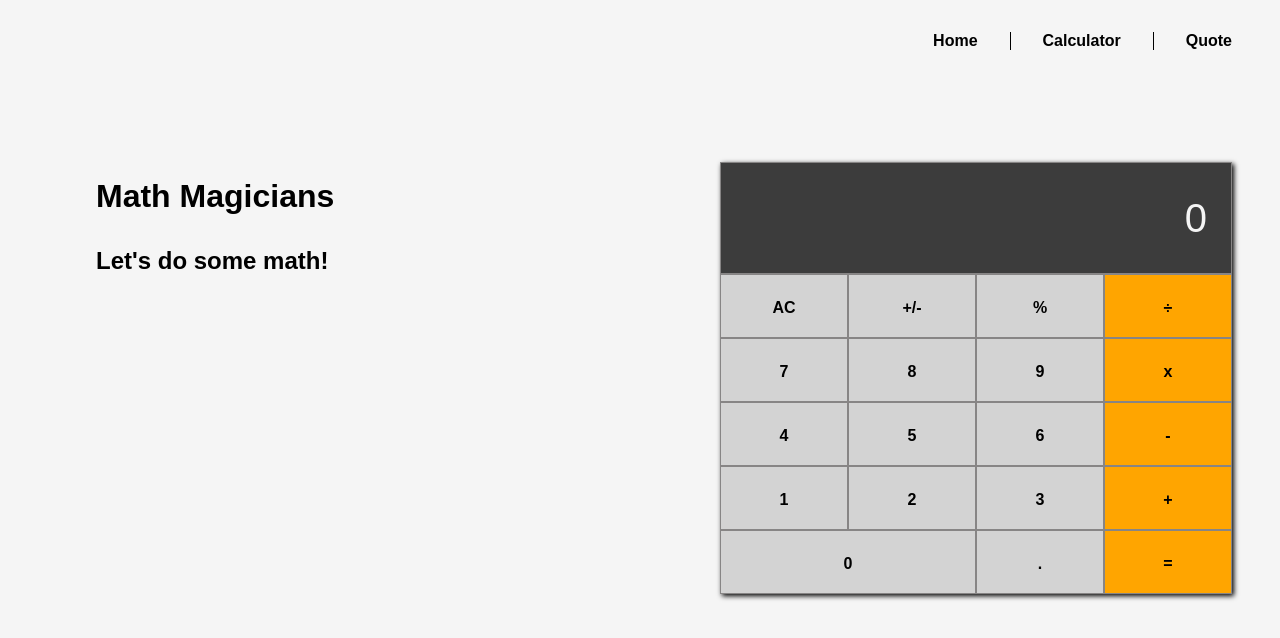
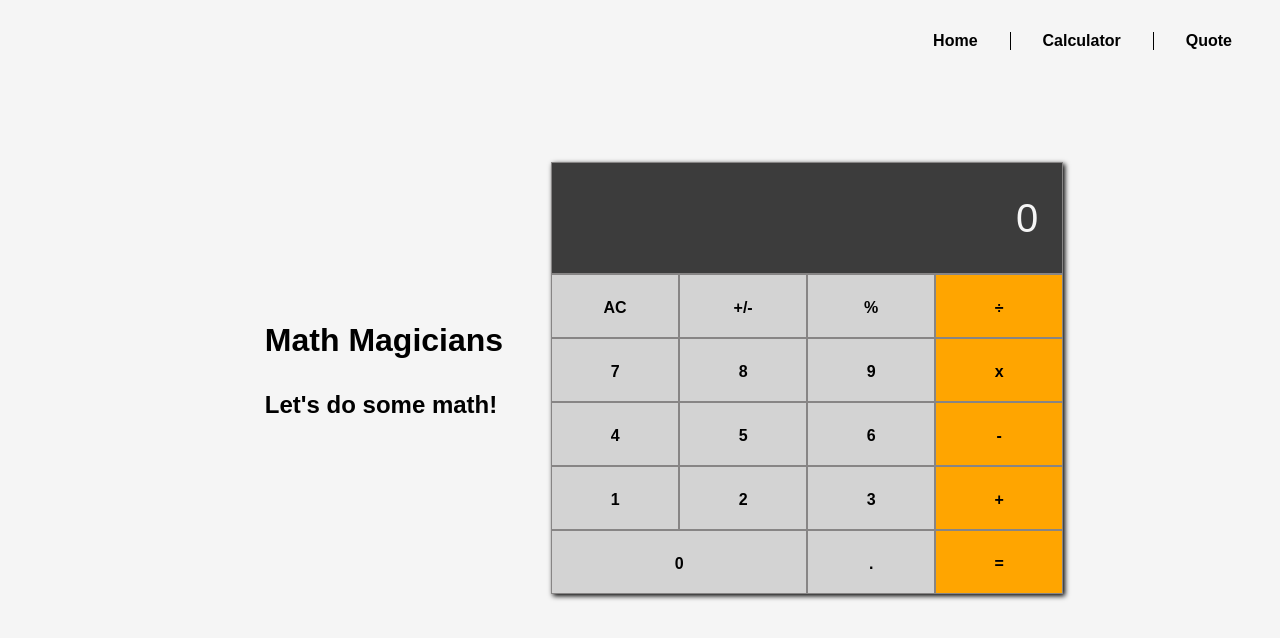
Before and after one commit to marurevi/Math-Magicians, a React (Create React App) app: page /calculator in a window 1280 px wide. Shown: the top 638 px of the page. Built offline with nearby package versions, Linux system fonts and the light colour scheme.

Commit message:
Update css

```diff
--- a/src/index.css
+++ b/src/index.css
@@ -36,6 +36,7 @@ body {
 .main {
   display: flex;
   flex-direction: column;
+  justify-content: center;
   padding: 3em;
 }
 
@@ -46,7 +47,7 @@ body {
 .main-calculator {
   display: flex;
   flex-direction: row;
-  justify-content: space-between;
+  justify-content: center;
   padding: 3em;
 }
 
```
